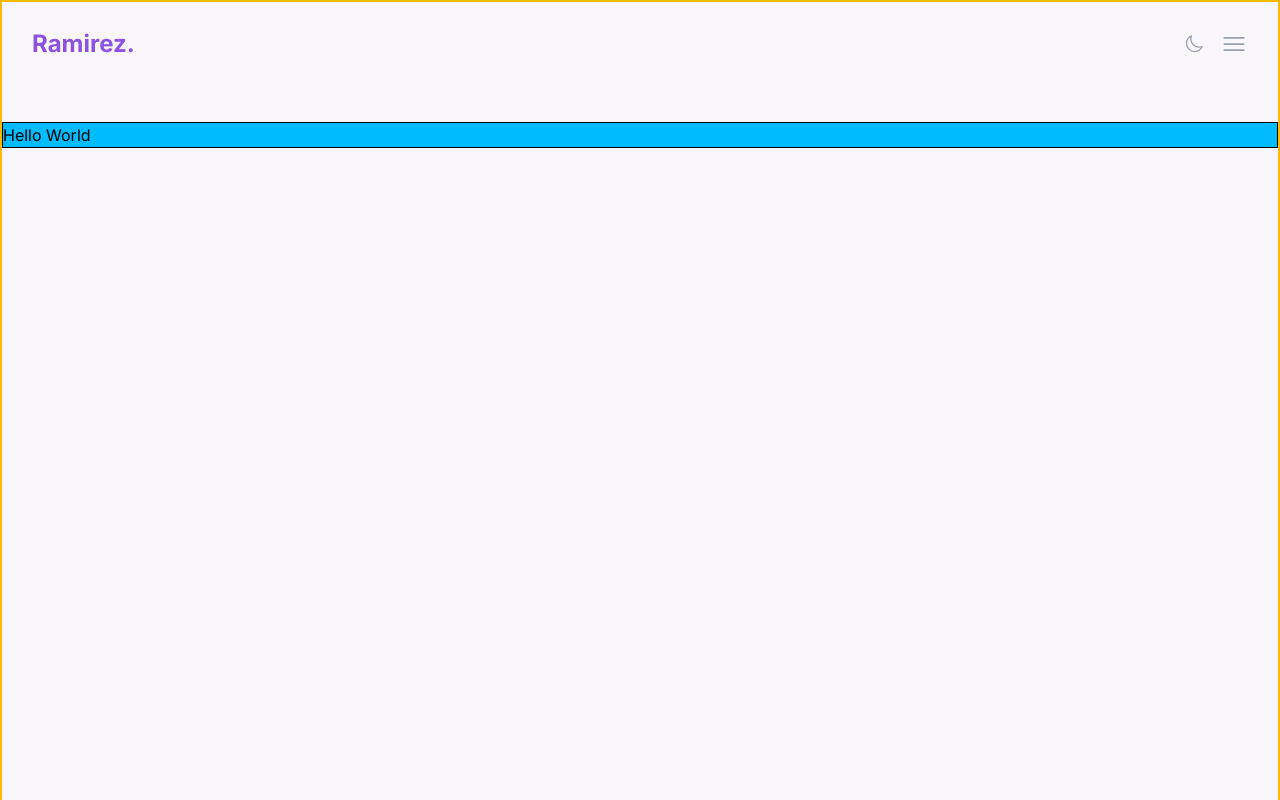
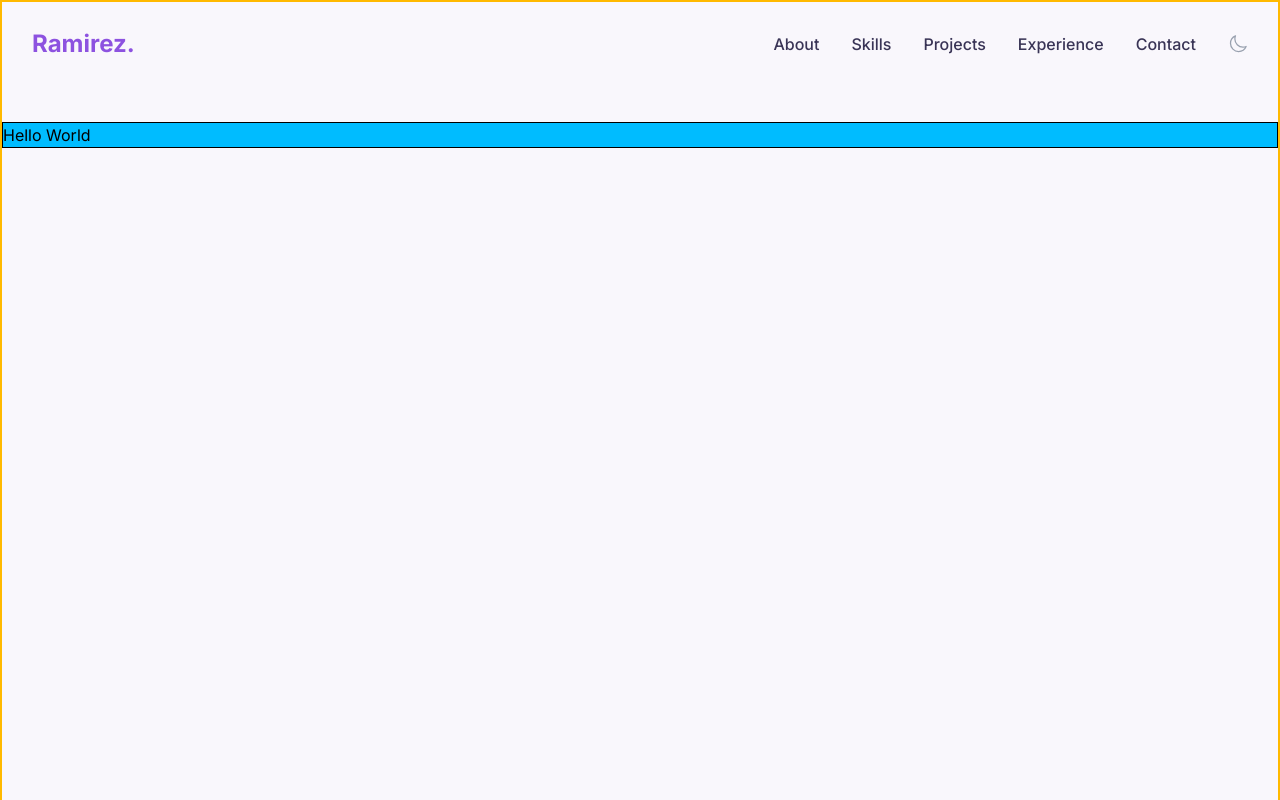
Before and after one commit to hectorlil48/my-portfolio, a React (Vite) app: page / in a window 1280 px wide. Shown: the top 800 px of the page. Built offline with nearby package versions, Linux system fonts and the light colour scheme.

Commit message:
Added focus affect on the toggleTheme icon. Added a useScro;;Spy function to check and activate active class for my links.

```diff
--- a/src/components/Navbar.jsx
+++ b/src/components/Navbar.jsx
@@ -2,9 +2,57 @@ import { Bars3Icon, XMarkIcon } from "@heroicons/react/24/outline";
 import ToggleLightDark from "./ToggleLightDark";
 import { useEffect, useState } from "react";
 
+const sections = [
+  "home",
+  "about",
+  "skills",
+  "projects",
+  "experience",
+  "contact",
+];
+
+function useScrollSpy(sectionIds) {
+  const [activeId, setActiveId] = useState("home");
+
+  useEffect(() => {
+    const observer = new IntersectionObserver(
+      (entries) => {
+        // Find the entry that is intersecting and has the largest intersection ratio (most visible)
+        const visibleEntries = entries.filter((entry) => entry.isIntersecting);
+        if (visibleEntries.length > 0) {
+          // Sort by intersection ratio descending
+          visibleEntries.sort(
+            (a, b) => b.intersectionRatio - a.intersectionRatio,
+          );
+          setActiveId(visibleEntries[0].target.id);
+        }
+      },
+      {
+        rootMargin: "-50% 0px -50% 0px", // trigger when section middle is in viewport
+        threshold: [0, 0.25, 0.5, 0.75, 1],
+      },
+    );
+
+    sectionIds.forEach((id) => {
+      const el = document.getElementById(id);
+      if (el) observer.observe(el);
+    });
+
+    return () => {
+      sectionIds.forEach((id) => {
+        const el = document.getElementById(id);
+        if (el) observer.unobserve(el);
+      });
+    };
+  }, [sectionIds]);
+
+  return activeId;
+}
+
 const Navbar = () => {
   const [isOpen, setIsOpen] = useState(false);
   const [scrolled, setScrolled] = useState(false);
+  const activeSection = useScrollSpy(sections);
 
   const toggleMenu = () => setIsOpen(!isOpen);
 
@@ -14,7 +62,11 @@ const Navbar = () => {
     const handleScroll = () => {
       if (!ticking) {
         window.requestAnimationFrame(() => {
-          setScrolled(window.scrollY > 0);
+          const isScrolled = window.scrollY > 0;
+          setScrolled((prev) => {
+            if (prev !== isScrolled) return isScrolled;
+            return prev;
+          });
           ticking = false;
         });
         ticking = true;
@@ -25,9 +77,29 @@ const Navbar = () => {
     return () => window.removeEventListener("scroll", handleScroll);
   }, []);
 
+  useEffect(() => {
+    const handleKeyDown = (e) => {
+      if (e.key === "Escape") {
+        setIsOpen(false);
+      }
+    };
+
+    if (isOpen) {
+      window.addEventListener("keydown", handleKeyDown);
+    }
+
+    return () => {
+      window.removeEventListener("keydown", handleKeyDown);
+    };
+  }, [isOpen]);
+
   return (
     <nav
-      className={`fixed top-0 z-50 w-full transition-all duration-300 ${scrolled ? "bg-background/90 py-3 shadow-sm backdrop-blur-sm" : "bg-transparent py-4"}`}
+      className={`fixed top-0 z-50 w-full transition-all duration-300 ${
+        scrolled && !isOpen
+          ? "bg-background/90 py-3 shadow-sm backdrop-blur-sm"
+          : "bg-transparent py-4"
+      }`}
     >
       <div className="mx-auto max-w-7xl px-4 sm:px-6 lg:px-8">
         <div className="flex h-14 items-center justify-between">
@@ -35,6 +107,8 @@ const Navbar = () => {
             <h1 className="text-primary text-2xl font-bold">
               <a
                 href="#home"
+                aria-current={activeSection === "home" ? "page" : undefined}
+                title="Go to home section"
                 className="focus-visible:ring-primary focus:outline-none focus-visible:ring-2"
               >
                 Ramirez.
@@ -42,56 +116,71 @@ const Navbar = () => {
             </h1>
           </div>
 
-          <div className="flex items-center justify-center gap-4">
+          {/* Mobile hamburger */}
+          <div className="flex items-center justify-center gap-4 md:hidden">
             <ToggleLightDark />
             <button
               onClick={toggleMenu}
               aria-label={isOpen ? "Close menu" : "Open menu"}
               aria-expanded={isOpen}
               aria-controls="mobile-menu"
-              className="hover:text-primary focus-visible:ring-primary text-gray-400 focus:outline-none focus-visible:ring-2"
+              className="hover:text-primary focus-visible:ring-primary dark:text-heading text-gray-400 focus:outline-none focus-visible:ring-2"
             >
               {isOpen ? (
                 <XMarkIcon className="h-[26px] w-[26px] cursor-pointer" />
               ) : (
-                <Bars3Icon className="h-7 w-7 cursor-pointer" />
+                <Bars3Icon className="h-[26px] w-[26px] cursor-pointer" />
               )}
             </button>
           </div>
+
+          {/* Desktop menu */}
+          <ul className="text-heading hidden items-center space-x-8 text-base font-medium md:flex">
+            {sections.slice(1).map((id) => (
+              <li key={id}>
+                <a
+                  href={`#${id}`}
+                  aria-current={activeSection === id ? "page" : undefined}
+                  className={`border-b-3 pb-1 transition-colors ${
+                    activeSection === id
+                      ? "border-primary"
+                      : "hover:text-primary border-transparent"
+                  }`}
+                >
+                  {id.charAt(0).toUpperCase() + id.slice(1)}
+                </a>
+              </li>
+            ))}
+            <li>
+              <ToggleLightDark />
+            </li>
+          </ul>
         </div>
       </div>
 
+      {/* Mobile menu */}
       {isOpen && (
         <div
           id="mobile-menu"
-          className="bg-background text-heading animate-fade-in rounded-b-lg p-5 shadow-lg sm:p-6 md:hidden"
+          className="bg-background text-heading animate-fade-in rounded-b-lg p-5 shadow-lg transition-colors duration-300 sm:p-6 md:hidden"
         >
           <ul className="space-y-5 text-base font-medium">
-            <li>
-              <a href="#about" className="hover:text-primary transition-colors">
-                About
-              </a>
-            </li>
-            <li>
-              <a href="" className="hover:text-primary transition-colors">
-                Skills
-              </a>
-            </li>
-            <li>
-              <a href="" className="hover:text-primary transition-colors">
-                Projects
-              </a>
-            </li>
-            <li>
-              <a href="" className="hover:text-primary transition-colors">
-                Experience
-              </a>
-            </li>
-            <li>
-              <a href="" className="hover:text-primary transition-colors">
-                Contact
-              </a>
-            </li>
+            {sections.slice(1).map((id) => (
+              <li key={id}>
+                <a
+                  href={`#${id}`}
+                  onClick={() => setIsOpen(false)}
+                  aria-current={activeSection === id ? "page" : undefined}
+                  className={`block border-b-2 pb-1 transition-colors ${
+                    activeSection === id
+                      ? "border-primary"
+                      : "hover:text-primary border-transparent"
+                  }`}
+                >
+                  {id.charAt(0).toUpperCase() + id.slice(1)}
+                </a>
+              </li>
+            ))}
           </ul>
         </div>
       )}
--- a/src/components/ToggleLightDark.jsx
+++ b/src/components/ToggleLightDark.jsx
@@ -23,13 +23,13 @@ const ToggleLightDark = () => {
   return (
     <button
       onClick={toggleTheme}
-      className="text-gray-400 hover:text-primary focus:outline-none focus-visible:ring-2 focus-visible:ring-primary"
+      className="hover:text-primary focus-visible:ring-primary dark:text-heading flex items-center text-gray-400 focus:outline-none focus-visible:ring-2"
       aria-label={`Switch to ${theme === "light" ? "dark" : "light"} mode`}
     >
       {theme === "light" ? (
         <MoonIcon className="h-5 w-5 cursor-pointer" />
       ) : (
-        <SunIcon className="h-5 w-5 cursor-pointer" />
+        <SunIcon className="h-6 w-6 cursor-pointer" />
       )}
     </button>
   );
```
